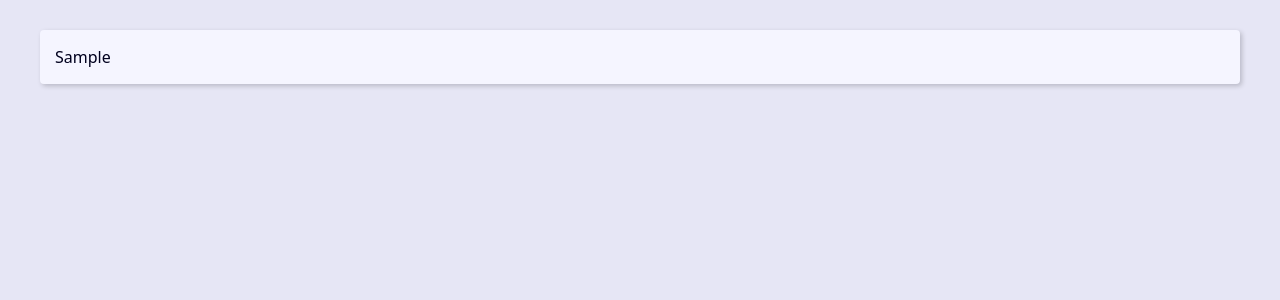
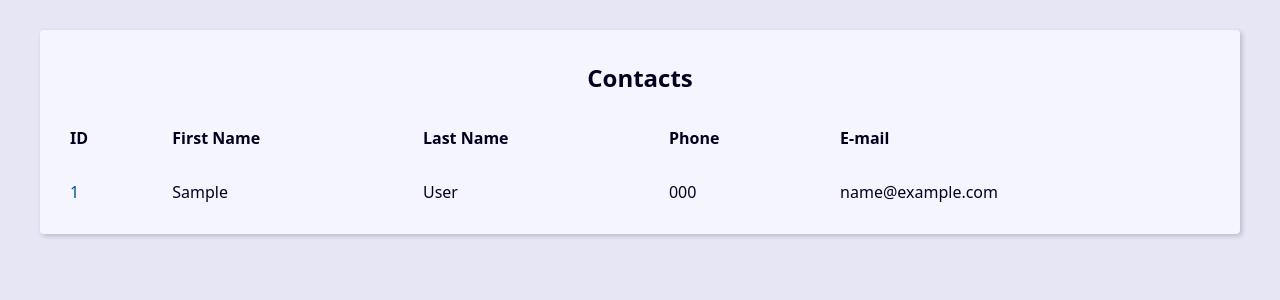
Before and after one commit to t6felix/dj_agenda, a Django app: page / in a window 1280 px wide. Shown: the top 300 px of the page. Run offline with Django 5.2, Linux system fonts and the light colour scheme; tables that the repository leaves empty hold one stand-in row (values such as "Sample post").

Commit message:
contatos em tabela

```diff
--- a/contact/templates/contact/index.html
+++ b/contact/templates/contact/index.html
@@ -1,7 +1,43 @@
 {% extends "global/base.html" %}
 
 {% block content %}
-    {% for contact in contacts %}
-        {{contact.first_name}} <br>
-    {% endfor %}
+    <div class="response-table">
+        <table class="contacts-table">
+            <caption class="table-caption">
+                Contacts
+            </caption>
+
+            <thead>
+                <tr class="table-row table-header">
+                    <th class="table-header">ID</th>
+                    <th class="table-header">First Name</th>
+                    <th class="table-header">Last Name</th>
+                    <th class="table-header">Phone</th>
+                    <th class="table-header">E-mail</th>
+                </tr>
+            </thead>
+
+            <tbody>
+                {% for contact in contacts %}
+                    <tr class="table-row">
+                        <td class="table-cel">
+                            <a class="table-link" href="#"> {{contact.id}} </a>
+                        </td>
+                        <td class="table-cel">
+                            {{contact.first_name}}
+                        </td>
+                        <td class="table-cel">
+                            {{contact.last_name}}
+                        </td>
+                        <td class="table-cel">
+                            {{contact.phone}}
+                        </td>
+                        <td class="table-cel">
+                            {{contact.email}}
+                        </td>
+                    </tr>
+                {% endfor %}
+            </tbody>
+        </table>
+    </div>
 {% endblock content %}
```
